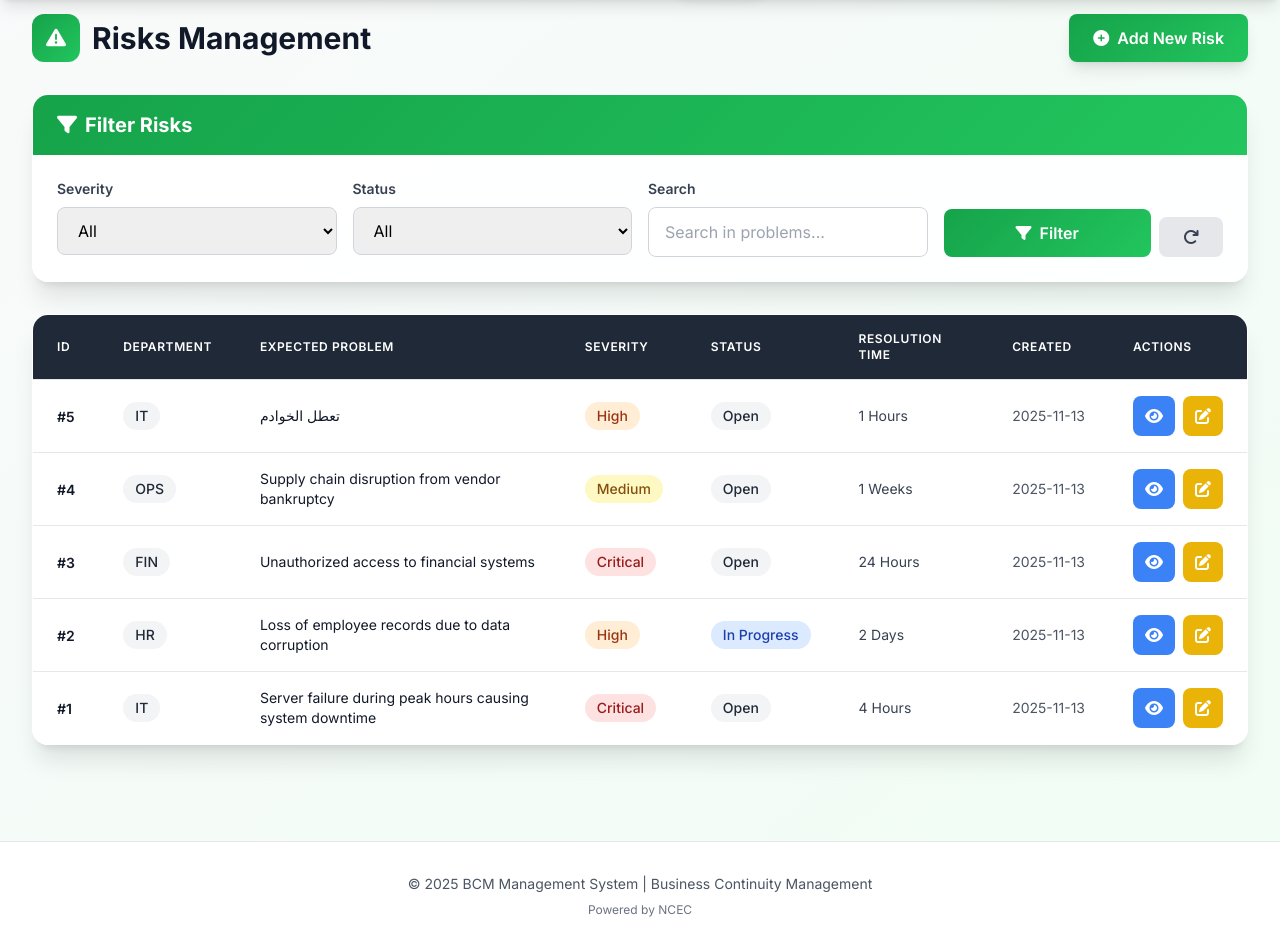
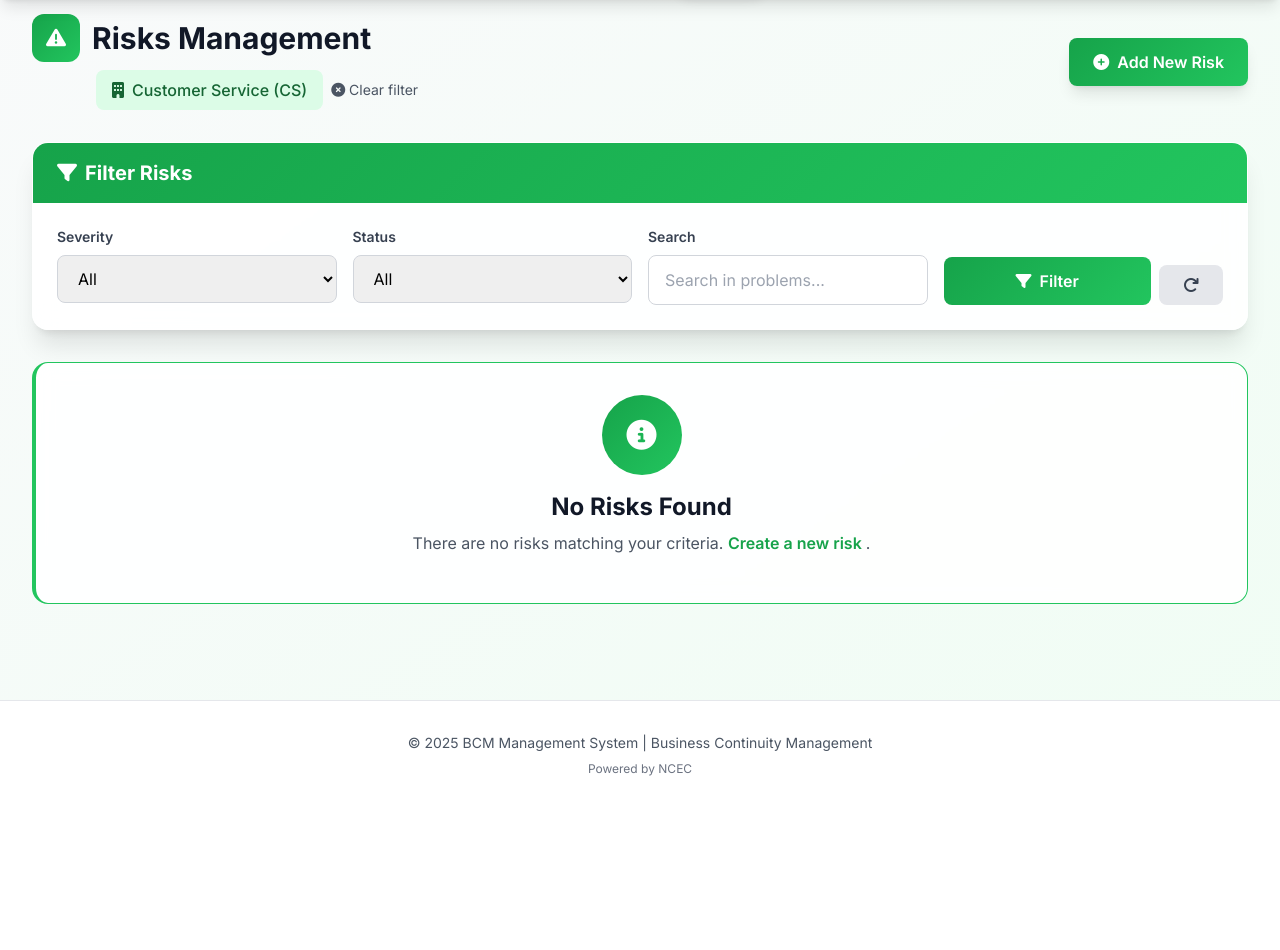
Before and after one commit to alshehri12/bcm, a Django app: page /risks/?department=7 in a window 1280 px wide. Shown: the part 82-1032 px from the top of the page. After the commit the page ends 858 px from the top, so only its background shows below. Run offline with Django 4.2, Linux system fonts and the light colour scheme; a user stored in the database is signed in; data comes from the database, SQL or seed files in the repository; some libraries are stand-ins or nearby versions.

Commit message:
Fix department filtering in risk list view
- Added department filter from URL query parameter
- Admins/viewers can now filter risks by department
- Department users always see only their department's risks
- Added visual indicator showing active department filter
- Added 'Clear filter' button to remove department filter
- Properly filters risks when clicking 'View Risks' from dashboard

🤖 Generated with [Claude Code](https://claude.com/claude-code)

Co-Authored-By: Claude <noreply@anthropic.com>

```diff
--- a/bcm/bcm/risks/views.py
+++ b/bcm/bcm/risks/views.py
@@ -21,6 +21,11 @@ def risk_list(request):
     else:
         risks = Risk.objects.none()
 
+    # Apply department filter from URL (for admin viewing specific department)
+    department_id = request.GET.get('department')
+    if department_id and (user.is_admin() or user.is_viewer()):
+        risks = risks.filter(department_id=department_id)
+
     # Apply filters
     form = RiskFilterForm(request.GET)
     if form.is_valid():
@@ -42,9 +47,16 @@ def risk_list(request):
     page_number = request.GET.get('page')
     page_obj = paginator.get_page(page_number)
 
+    # Get filtered department for display
+    filtered_department = None
+    if department_id:
+        from departments.models import Department
+        filtered_department = Department.objects.filter(id=department_id).first()
+
     context = {
         'page_obj': page_obj,
         'filter_form': form,
+        'filtered_department': filtered_department,
     }
     return render(request, 'risks/risk_list.html', context)
 
--- a/bcm/bcm/templates/risks/risk_list.html
+++ b/bcm/bcm/templates/risks/risk_list.html
@@ -6,15 +6,28 @@
 {% block content %}
 <!-- Page Header -->
 <div class="flex flex-col md:flex-row md:items-center md:justify-between mb-8">
-    <h1 class="text-3xl font-bold text-gray-900 flex items-center space-x-3 {% if LANGUAGE_CODE == 'ar' %}space-x-reverse{% endif %} mb-4 md:mb-0">
-        <div class="w-12 h-12 gradient-green rounded-xl flex items-center justify-center">
-            <i class="fas fa-exclamation-triangle text-white text-xl"></i>
+    <div>
+        <h1 class="text-3xl font-bold text-gray-900 flex items-center space-x-3 {% if LANGUAGE_CODE == 'ar' %}space-x-reverse{% endif %} mb-2">
+            <div class="w-12 h-12 gradient-green rounded-xl flex items-center justify-center">
+                <i class="fas fa-exclamation-triangle text-white text-xl"></i>
+            </div>
+            <span>{% trans "Risks Management" %}</span>
+        </h1>
+        {% if filtered_department %}
+        <div class="flex items-center space-x-2 {% if LANGUAGE_CODE == 'ar' %}space-x-reverse ml-16{% else %}ml-16{% endif %} mt-2">
+            <span class="inline-flex items-center px-4 py-2 rounded-lg bg-primary-100 text-primary-800 font-medium">
+                <i class="fas fa-building {% if LANGUAGE_CODE == 'ar' %}ml-2{% else %}mr-2{% endif %}"></i>
+                {{ filtered_department.name }} ({{ filtered_department.code }})
+            </span>
+            <a href="{% url 'risks:list' %}" class="text-sm text-gray-600 hover:text-primary-600">
+                <i class="fas fa-times-circle"></i> {% trans "Clear filter" %}
+            </a>
         </div>
-        <span>{% trans "Risks Management" %}</span>
-    </h1>
+        {% endif %}
+    </div>
     {% if user.is_admin or user.is_department_user %}
     <a href="{% url 'risks:create' %}"
-       class="px-6 py-3 gradient-green text-white font-semibold rounded-lg shadow-lg hover:shadow-xl transition-shadow flex items-center space-x-2 {% if LANGUAGE_CODE == 'ar' %}space-x-reverse{% endif %}">
+       class="px-6 py-3 gradient-green text-white font-semibold rounded-lg shadow-lg hover:shadow-xl transition-shadow flex items-center space-x-2 {% if LANGUAGE_CODE == 'ar' %}space-x-reverse{% endif %} mt-4 md:mt-0">
         <i class="fas fa-plus-circle"></i>
         <span>{% trans "Add New Risk" %}</span>
     </a>
```
